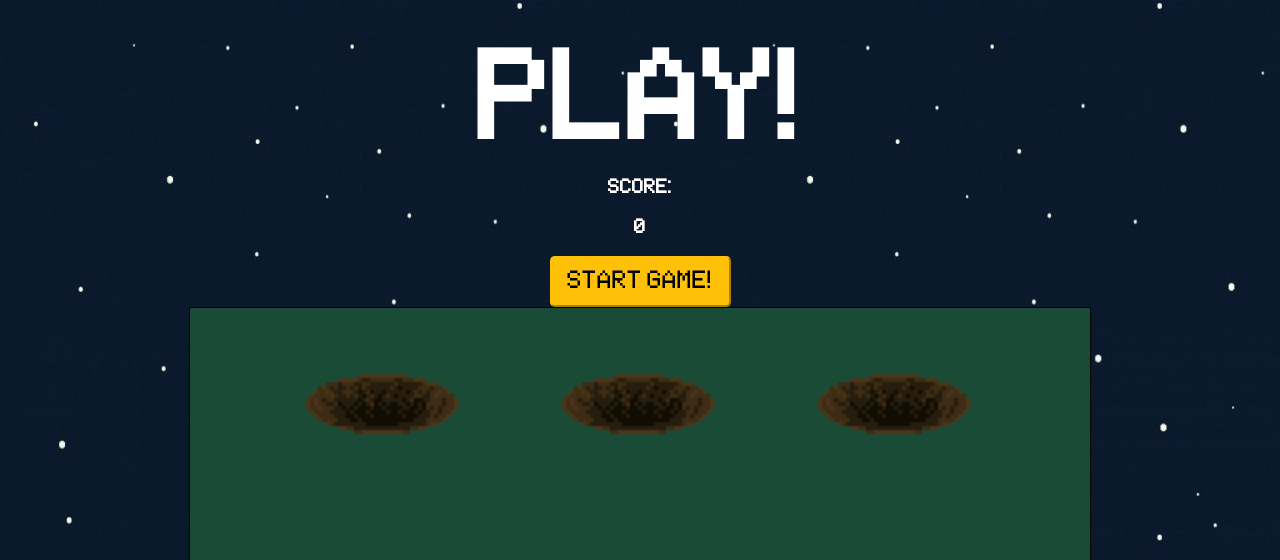
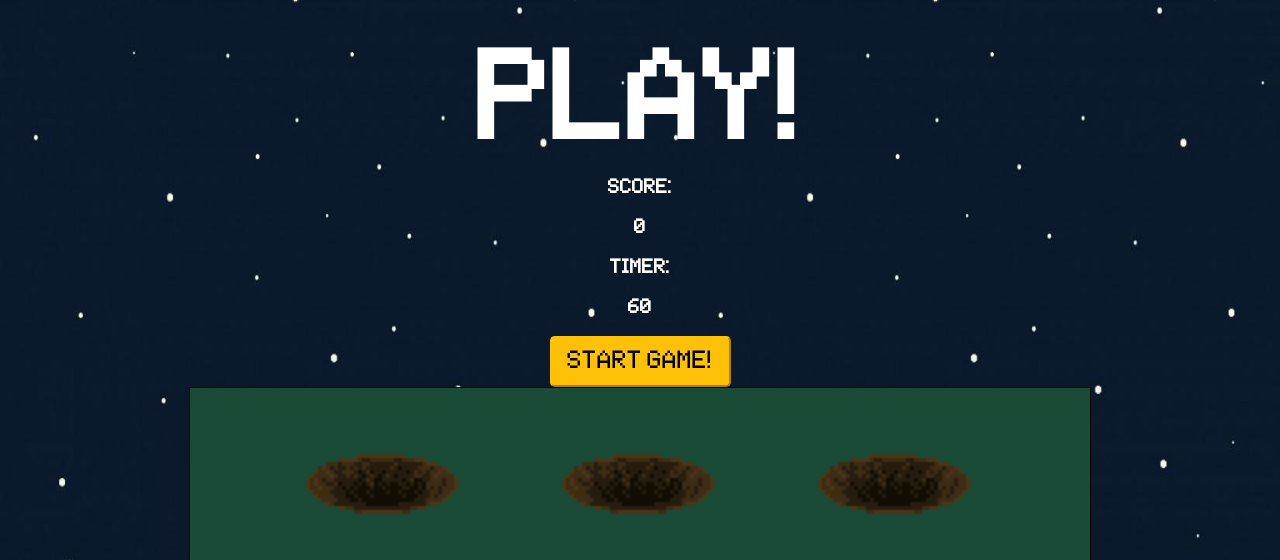
Before and after one commit to PG123432/NeamTame-P02, a Flask app: page /play in a window 1280 px wide. Shown: the part 56-616 px from the top of the page. Run offline with Flask 2, Linux system fonts and the light colour scheme.

Commit message:
Update play.html

```diff
--- a/app/templates/play.html
+++ b/app/templates/play.html
@@ -17,6 +17,7 @@
     <h1 style="color: white; text-align: center; font-size: 100px; font-weight: bold; font-family: SpaceInvaders;">Play!</h1>
 
       <p style="color: white; text-align: center; font-weight: bold; font-family: SpaceInvaders;">Score: </p><p id = "score" style="color: white; text-align: center; font-weight: bold; font-family: SpaceInvaders;">0</p>
+ 	<p style="color: white; text-align: center; font-weight: bold; font-family: SpaceInvaders;">Timer: </p><p id = "timer" style="color: white; text-align: center; font-weight: bold; font-family: SpaceInvaders;">60</p>
       <div>
 
       <button id = "startGame" type="button" class="btn-lg btn-warning" > <a style="font-family: SpaceInvaders;"> Start Game! </a> </button>
```
